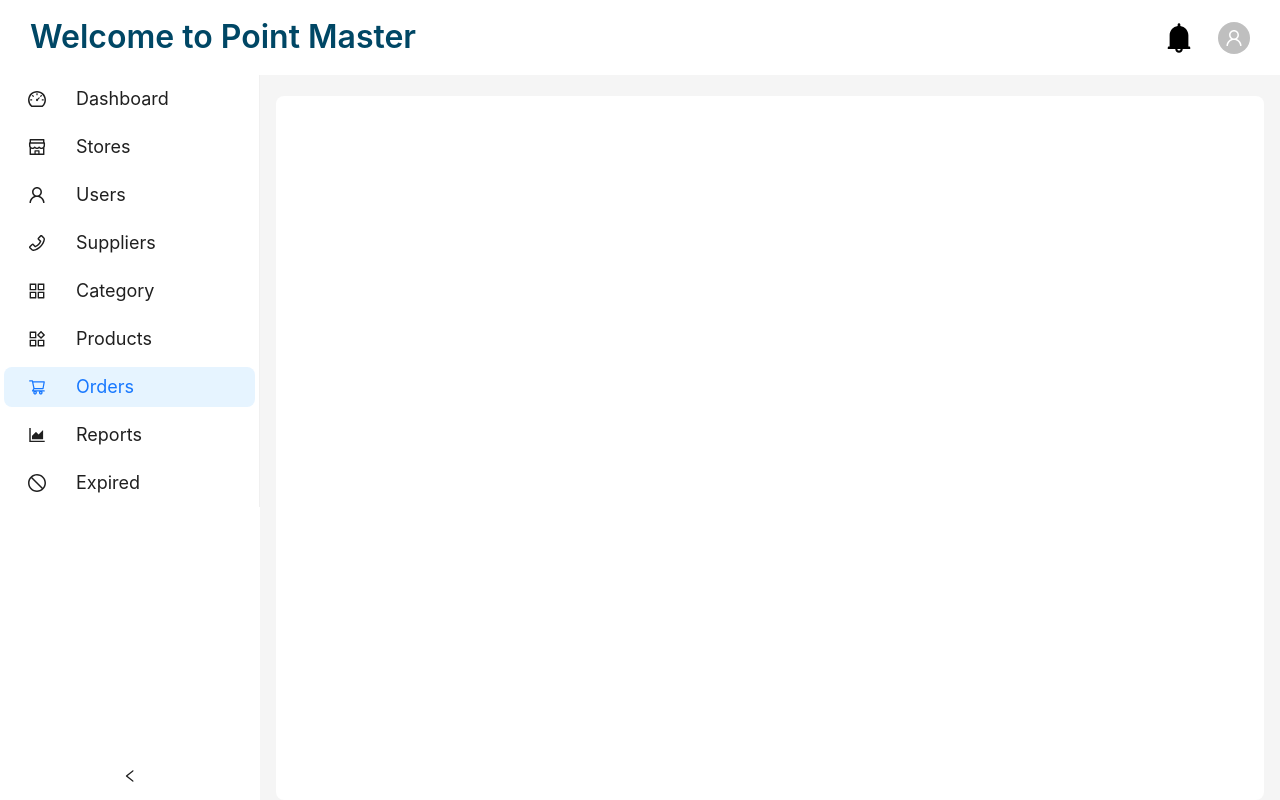
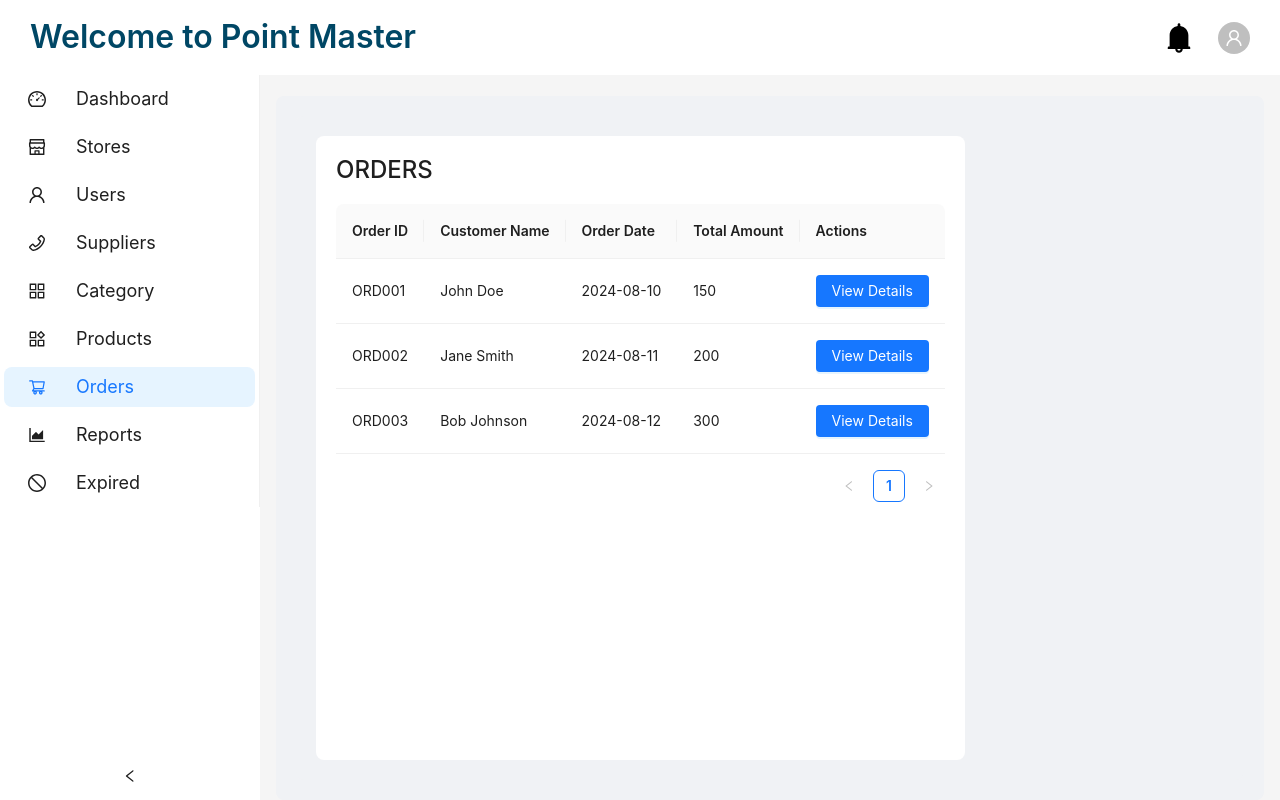
Before and after one commit to PointMaster-POS/web-management, a React (Create React App) app in the folder pointmaster/: page /orders in a window 1280 px wide. Built offline with nearby package versions, Linux system fonts and the light colour scheme.

Commit message:
Adding Orders page

```diff
--- a/pointmaster/src/pages/Inventory Dashboard/InventoryRoutes.js
+++ b/pointmaster/src/pages/Inventory Dashboard/InventoryRoutes.js
@@ -7,6 +7,7 @@ import AddProduct from './AddProduct';
 import ProductList from './ProductList';
 import Profile from './Profile';
 import Settings from './Settings';
+import Orders from "./Orders";
 
 function InventoryRoutes() {
   return (
@@ -17,6 +18,7 @@ function InventoryRoutes() {
         <Route path="/phistory/:supplier_id" element={<PurchaseHistory />} />
         <Route path="/addproduct" element={<AddProduct />} />
         <Route path="/products" element={<ProductList />}/>
+        <Route path="/orders" element={<Orders />} />
         <Route path="/profile" element={<Profile/>} />
         <Route path="/settings" element={<Settings/>} />
     </Routes>
--- /dev/null
+++ b/pointmaster/src/pages/Inventory Dashboard/Orders.js
@@ -0,0 +1,108 @@
+import React, { useState } from 'react';
+import { Layout, Table, Button, Modal } from 'antd';
+import './orders.css';
+
+const { Content } = Layout;
+
+const Orders = () => {
+  const [isModalVisible, setIsModalVisible] = useState(false);
+  const [selectedOrder, setSelectedOrder] = useState(null);
+
+  const orders = [
+    {
+      key: '1',
+      orderId: 'ORD001',
+      customerName: 'John Doe',
+      orderDate: '2024-08-10',
+      totalAmount: 150.00,
+    },
+    {
+      key: '2',
+      orderId: 'ORD002',
+      customerName: 'Jane Smith',
+      orderDate: '2024-08-11',
+      totalAmount: 200.00,
+    },
+    {
+      key: '3',
+      orderId: 'ORD003',
+      customerName: 'Bob Johnson',
+      orderDate: '2024-08-12',
+      totalAmount: 300.00,
+    },
+  ];
+
+  const columns = [
+    {
+      title: 'Order ID',
+      dataIndex: 'orderId',
+      key: 'orderId',
+    },
+    {
+      title: 'Customer Name',
+      dataIndex: 'customerName',
+      key: 'customerName',
+    },
+    {
+      title: 'Order Date',
+      dataIndex: 'orderDate',
+      key: 'orderDate',
+    },
+    {
+      title: 'Total Amount',
+      dataIndex: 'totalAmount',
+      key: 'totalAmount',
+    },
+    {
+      title: 'Actions',
+      key: 'actions',
+      render: (text, record) => (
+        <Button onClick={() => showOrderDetails(record)} type="primary">
+          View Details
+        </Button>
+      ),
+    },
+  ];
+
+  const showOrderDetails = (order) => {
+    setSelectedOrder(order);
+    setIsModalVisible(true);
+  };
+
+  const handleModalCancel = () => {
+    setIsModalVisible(false);
+    setSelectedOrder(null);
+  };
+
+  return (
+    <Content className="content">
+      <div className="orders-box">
+        <h2>ORDERS</h2>
+        <Table
+          columns={columns}
+          dataSource={orders}
+          pagination={{ pageSize: 5 }}
+        />
+      </div>
+      <Modal
+        title="Order Details"
+        visible={isModalVisible}
+        onCancel={handleModalCancel}
+        footer={null}
+        centered
+      >
+        {selectedOrder && (
+          <div>
+            <p><strong>Order ID:</strong> {selectedOrder.orderId}</p>
+            <p><strong>Customer Name:</strong> {selectedOrder.customerName}</p>
+            <p><strong>Order Date:</strong> {selectedOrder.orderDate}</p>
+            <p><strong>Total Amount:</strong> ${selectedOrder.totalAmount}</p>
+            {/* Add more details as needed */}
+          </div>
+        )}
+      </Modal>
+    </Content>
+  );
+};
+
+export default Orders;
--- /dev/null
+++ b/pointmaster/src/pages/Inventory Dashboard/orders.css
@@ -0,0 +1,19 @@
+.content {
+    padding: 20px;
+    background-color: #f0f2f5;
+  }
+
+  .orders-box {
+    background: #fff;
+    padding: 20px;
+    border-radius: 8px;
+  }
+
+  .orders-box h2 {
+    font-size: 24px;
+    margin-bottom: 20px;
+  }
+
+  .ant-table {
+    margin-top: 20px;
+  }
```
